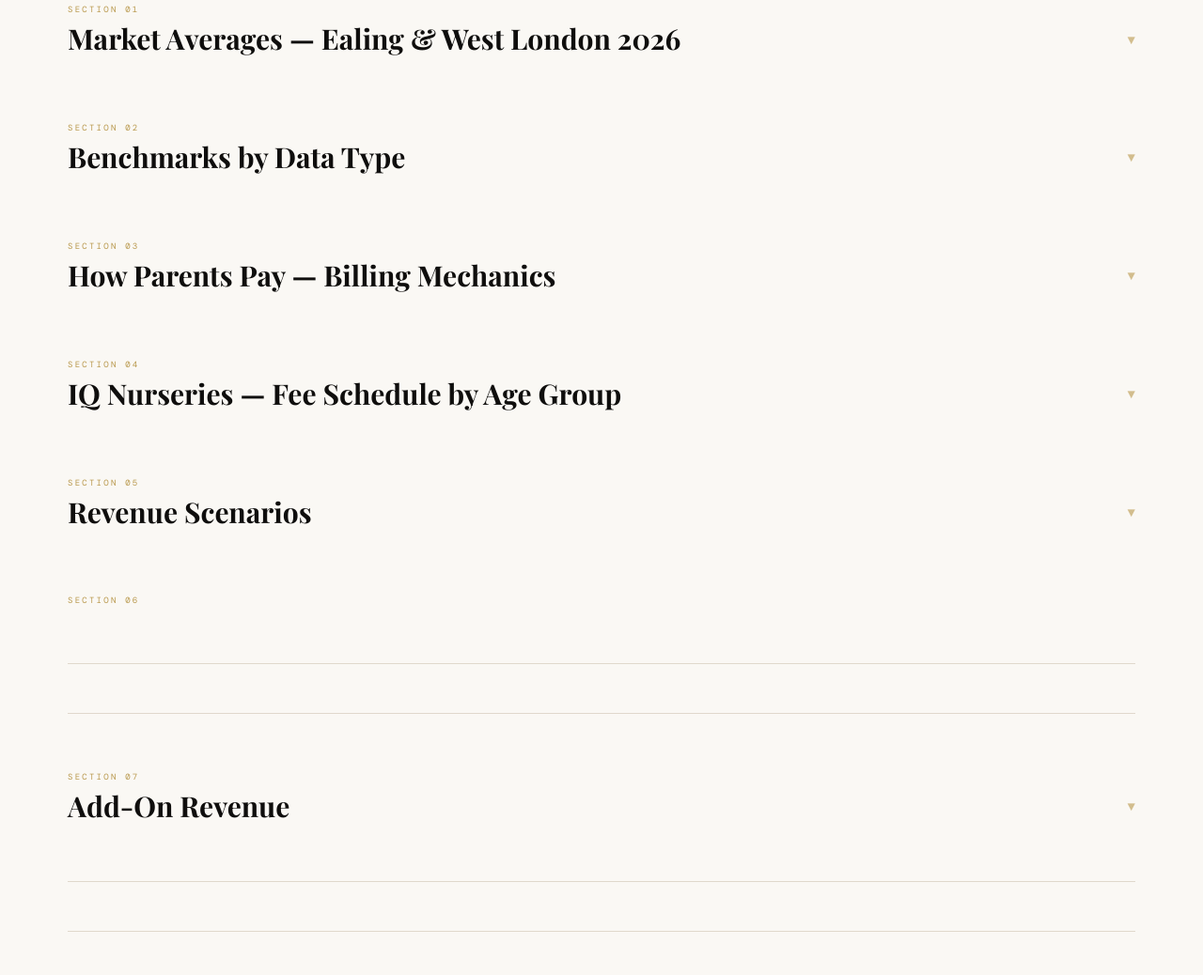
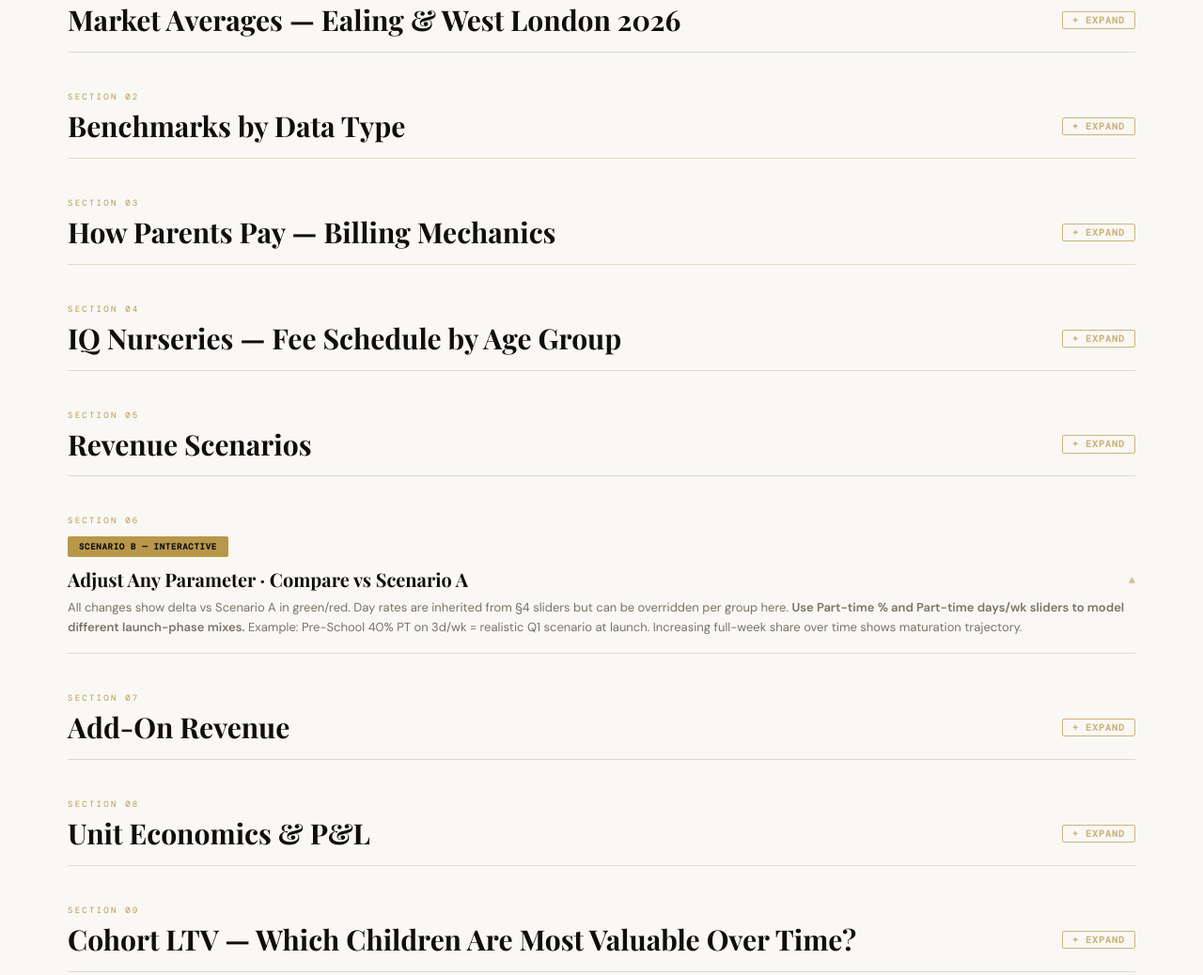
Before and after one commit to DmitriiLitvin/iq-nurseries-pricing, a plain HTML site: page index.html in a window 1280 px wide. Shown: the part 907-1945 px from the top of the page at 94% size. Drawn offline with nearby package versions, Linux system fonts and the light colour scheme.

Commit message:
Fix section structure + improve UX

```diff
--- a/index.html
+++ b/index.html
@@ -44,13 +44,16 @@
 /* LAYOUT */
 .wrap{padding-top:50px}
 .con{max-width:1200px;margin:0 auto;padding:0 32px}
-.sec{padding:60px 0 52px;border-bottom:1px solid var(--border)}
+/* .sec padding handled above */
 .sec-lbl{font-family:'DM Mono',monospace;font-size:9px;color:var(--gold);letter-spacing:.25em;text-transform:uppercase;margin-bottom:7px}
-.sec-title{font-family:'Playfair Display',serif;font-size:30px;font-weight:700;line-height:1.15;margin-bottom:10px;cursor:pointer;display:flex;justify-content:space-between;align-items:center;user-select:none}
-.sec-title::after{content:'▼';font-size:14px;color:var(--gold);opacity:.6;transition:transform .2s;font-family:'DM Mono',monospace;margin-left:12px;flex-shrink:0}
-.sec.open .sec-title::after{content:'▲'}
-.sec-body{display:none}
+.sec-title{font-family:'Playfair Display',serif;font-size:30px;font-weight:700;line-height:1.15;margin-bottom:0;cursor:pointer;display:flex;justify-content:space-between;align-items:center;user-select:none;padding-bottom:16px}
+.sec-title:hover{color:var(--gold-dk)}
+.sec-title::after{content:'+ expand';font-size:10px;color:var(--gold);font-family:'DM Mono',monospace;margin-left:16px;flex-shrink:0;letter-spacing:.1em;text-transform:uppercase;opacity:.7;border:1px solid var(--gold);padding:3px 10px;border-radius:2px;white-space:nowrap}
+.sec.open .sec-title::after{content:'− collapse'}
+.sec-body{display:none;padding-top:12px}
 .sec.open .sec-body{display:block}
+.sec{border-bottom:1px solid var(--border);padding:40px 0 0}
+.sec.open{padding-bottom:40px}
 .sec-intro{color:var(--muted);max-width:700px;margin-bottom:36px;font-size:13.5px;line-height:1.75}
 h3.sh{font-family:'Playfair Display',serif;font-size:18px;font-weight:700;margin-bottom:14px;margin-top:36px}
 h3.sh:first-of-type{margin-top:0}
@@ -364,6 +367,7 @@
   </div>
   <div class="note"><strong>IQ Nurseries at 121 places will be the largest single private nursery in Ealing borough.</strong> Nearest peers: Fennies 88 places, Busy Bees Acton 2 at 116 places (W3). Scale means lower cost per child and more flexibility in staffing ratios. <strong>At launch, expect a higher proportion of part-week children</strong> — this is normal and modelled in Scenario A defaults. Full-week ratio expected to grow as the nursery establishes reputation.</div>
 </div>
+</div>
 
 <!-- §2 BENCHMARKS -->
 <div class="sec" id="s2">
@@ -455,6 +459,7 @@
     </div>
   </div>
 </div>
+</div>
 
 <!-- §3 HOW WE BILL -->
 <div class="sec" id="s3">
@@ -553,6 +558,7 @@
   </div>
   <div class="note" id="ex-note"></div>
 </div>
+</div>
 
 <!-- §4 FEE SCHEDULE WITH SLIDERS -->
 <div class="sec" id="s4">
@@ -567,6 +573,7 @@
 
   <div class="note" id="ag-blended-note">
     <strong>Blended daily rate:</strong> <span id="blended-val">—</span> across all 121 places. All figures use 10-hour day (08:00–18:00) · 51 weeks/year. Early start 07:30–08:00: +£15/day. Late pick-up 18:00–18:30: +£15/day. Both optional, pre-booked.
+  </div>
 </div>
 </div>
 
@@ -662,15 +669,16 @@
     </div>
   </div>
 </div>
+</div>
 
 
 <!-- §6 SCENARIO B — INTERACTIVE -->
 <div class="sec" id="s6">
   <div class="sec-lbl">Section 06</div>
-  <div class="sec-body">
     <div class="scenario-badge sc-b-badge">Scenario B — Interactive</div>
   <div class="scenario-title" onclick="toggleSec('s6')" style="cursor:pointer;user-select:none;display:flex;justify-content:space-between;align-items:center">Adjust Any Parameter · Compare vs Scenario A <span id="s6-arrow" style="font-size:12px;color:var(--gold);opacity:.6;font-family:'DM Mono',monospace">▲</span></div>
   <div class="scenario-sub" style="margin-bottom:16px">All changes show delta vs Scenario A in green/red. Day rates are inherited from §4 sliders but can be overridden per group here. <strong>Use Part-time % and Part-time days/wk sliders to model different launch-phase mixes.</strong> Example: Pre-School 40% PT on 3d/wk = realistic Q1 scenario at launch. Increasing full-week share over time shows maturation trajectory.</div>
+  <div class="sec-body">
 
   <div class="sc-b-wrap">
     <div class="sc-b-toolbar">
@@ -741,13 +749,11 @@
   </div>
 </div>
 </div>
-</div>
 
 <!-- §7 ADD-ONS -->
 <div class="sec" id="s7">
   <div class="sec-lbl">Section 07</div>
-  <h2 class="sec-title" onclick="toggleSec('s7')" onclick="toggleSec('s6')">Add-On Revenue</h2>
-  <div class="sec-body">
+  <h2 class="sec-title" onclick="toggleSec('s7')">Add-On Revenue</h2>
   <div class="sec-body">
       <div class="tbw">
     <table>
@@ -773,6 +779,7 @@
         <!-- built by JS -->
       </tbody>
     </table>
+  </div>
 </div>
 </div>
 
@@ -980,6 +987,7 @@
 
   <div class="note"><strong>Note on tax:</strong> Income tax estimated at 25% of operating profit (UK corporation tax). Depreciation not modelled. Setup costs (Y1 only) treated as exceptional operating expense. Source for cost structure: Kidz1 Business Plan v1 June 2025 — figures to be updated once IQ Nurseries lease and staffing contracts are finalised.</div>
 </div>
+</div>
 
 <!-- §9 LTV MODEL -->
 <div class="sec" id="s9">
@@ -1007,6 +1015,7 @@
   <div id="ltv-chart-wrap" style="margin-bottom:24px"></div>
   <div id="ltv-table-wrap"></div>
   <div class="note" id="ltv-conclusion" style="margin-top:16px"></div>
+</div>
 </div>
 
 <!-- §10 OPTIMISATION -->
@@ -1294,6 +1303,7 @@
     </div>
   </div>
 </div>
+</div>
 
 <!-- §11 ROOM PLANNER -->
 <div class="sec" id="s11">
@@ -1314,6 +1324,7 @@
   <div id="s11-summary" style="display:grid;grid-template-columns:1fr 1fr;gap:20px;margin-bottom:24px"></div>
   <div id="s11-pl-wrap" style="margin-bottom:24px"></div>
   <div class="note" id="s11-note" style="margin-top:12px"></div>
+</div>
 </div>
 
 <!-- FOOTER -->
@@ -3685,6 +3696,7 @@
     </button>
   </div>
 </div>
+</div>
 
 <script>
 // ── CHAT STATE ──
```
Lines whose indentation alone changed are shown as unchanged.
